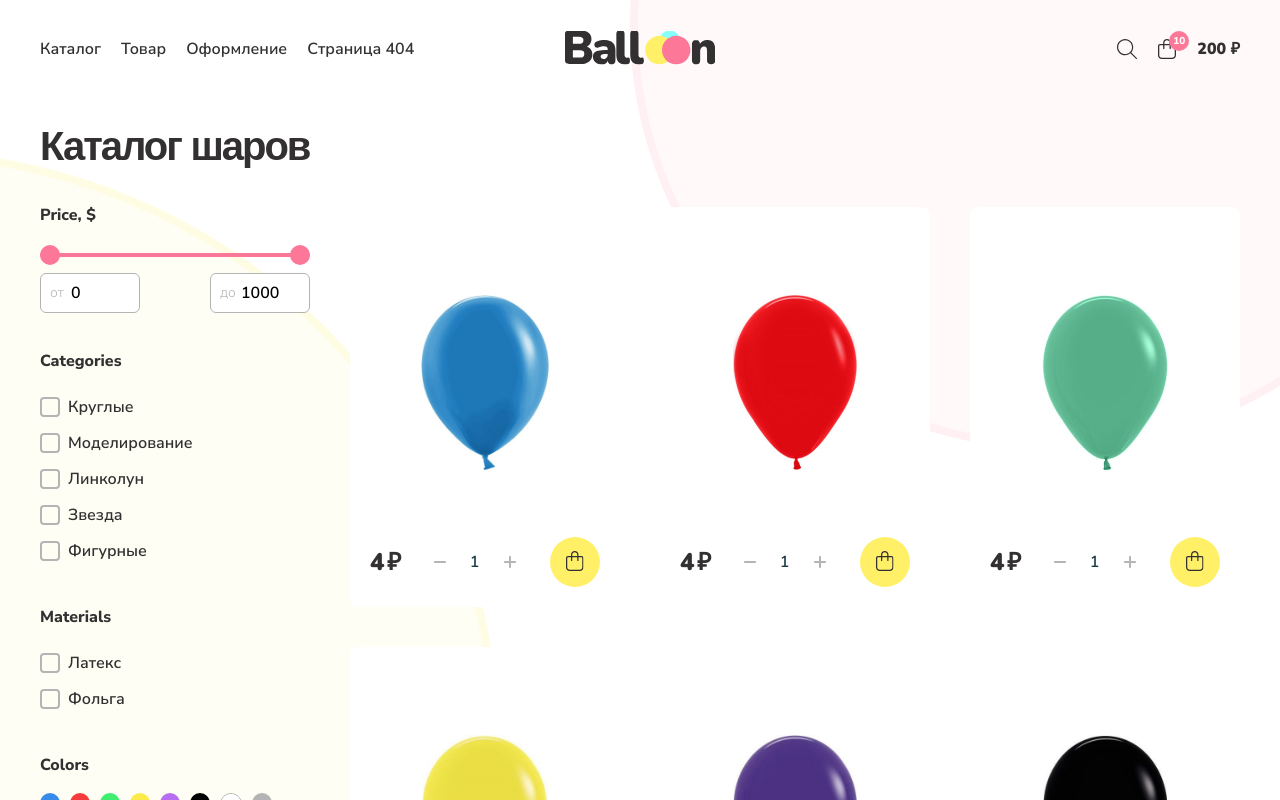
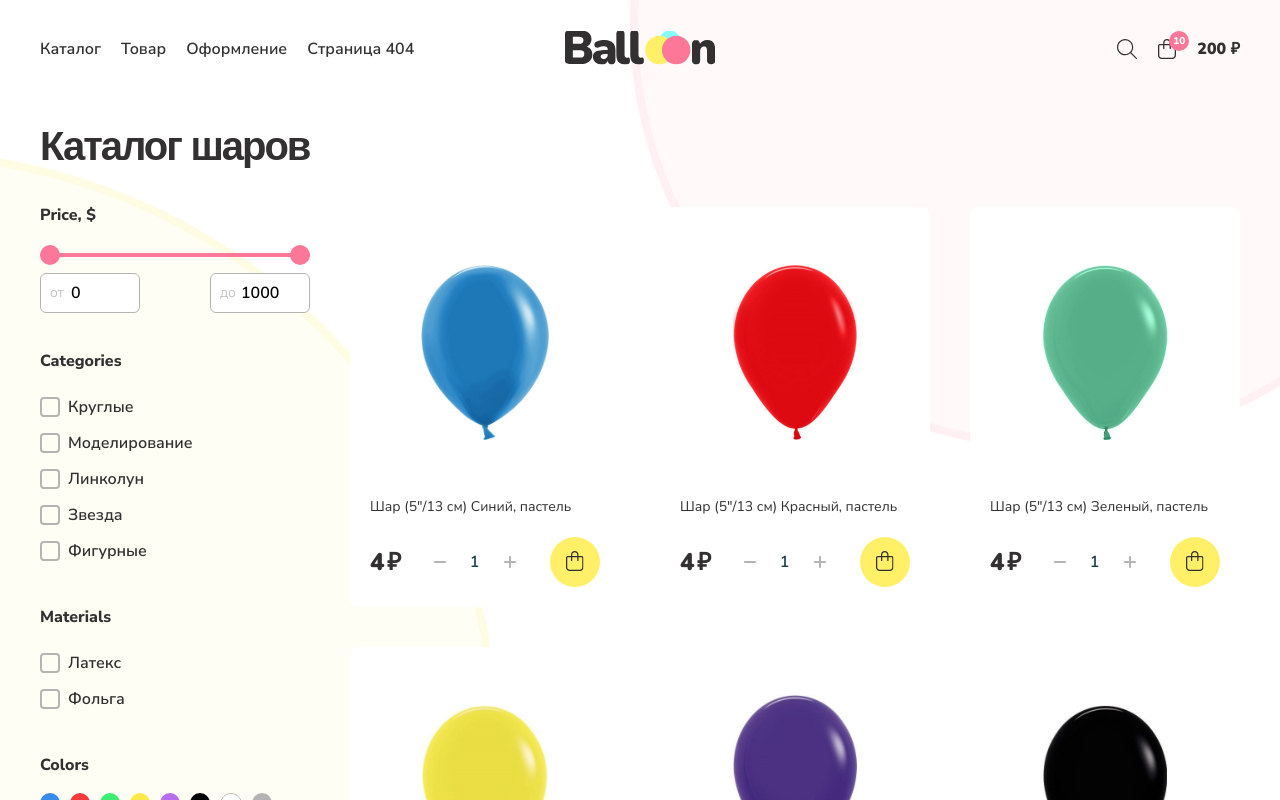
Before and after one commit to izmailowAlex/balloon-store, a React (Create React App) app: page /catalog in a window 1280 px wide. Shown: the top 800 px of the page. Built offline with nearby package versions, Linux system fonts and the light colour scheme.

Commit message:
fix: add card title & image alt

```diff
--- a/src/components/Main/Catalog/CatalogListCards/Card/Card.tsx
+++ b/src/components/Main/Catalog/CatalogListCards/Card/Card.tsx
@@ -1,4 +1,5 @@
 import React from 'react'
+import { Link } from 'react-router-dom'
 import Counter from '../../../../UI/Counter/Counter'
 import { ICardProps } from '../../../../../interfaces/interface'
 import './Card.css'
@@ -10,8 +11,13 @@ function Card ({ product }: ICardProps): JSX.Element {
         <img
           className="card__image"
           src={`../images/${product.image}`}
-          alt=""
+          alt={product.title}
         />
+      </div>
+      <div className="card__title">
+        <Link className="card__title-link" to={`/productview/${product.id}/`}>
+          {product.title}
+        </Link>
       </div>
       <div className="card__controls">
         <h3 className="card__price">{product.price} ₽</h3>
```
